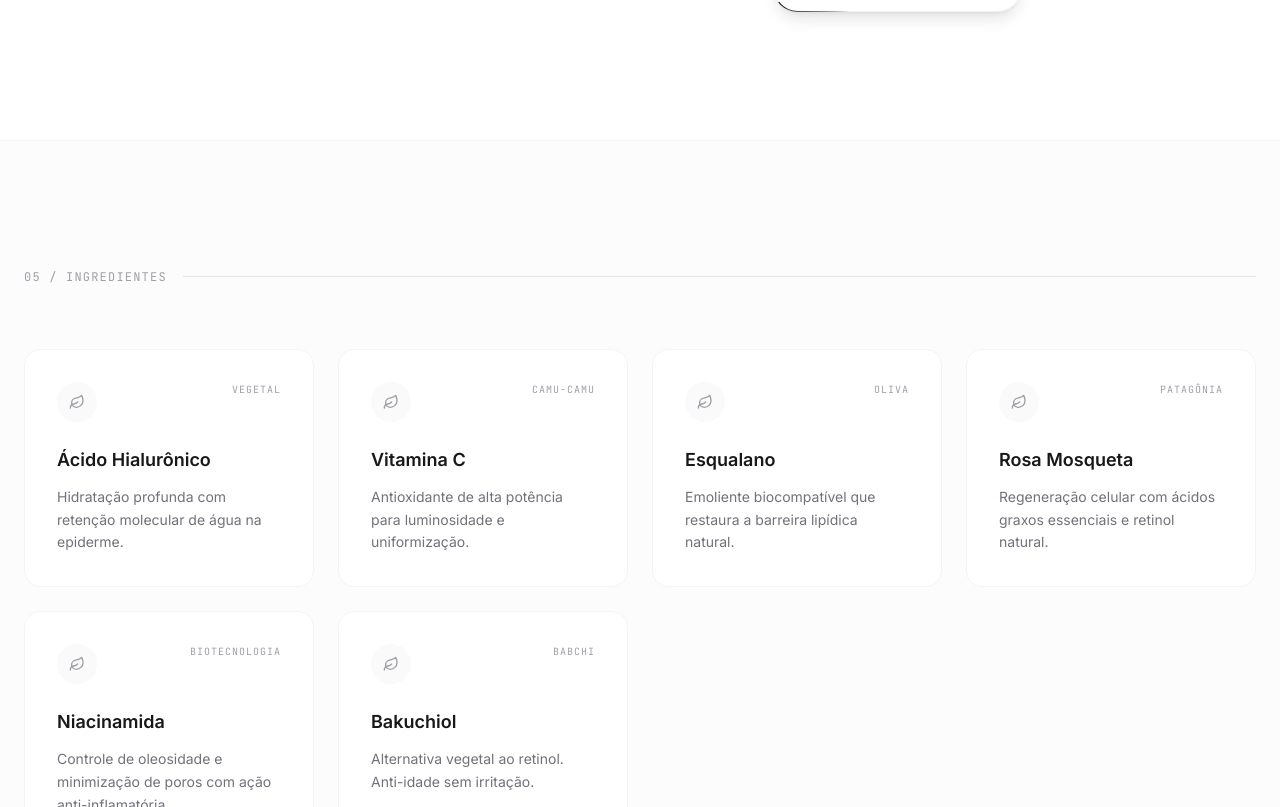
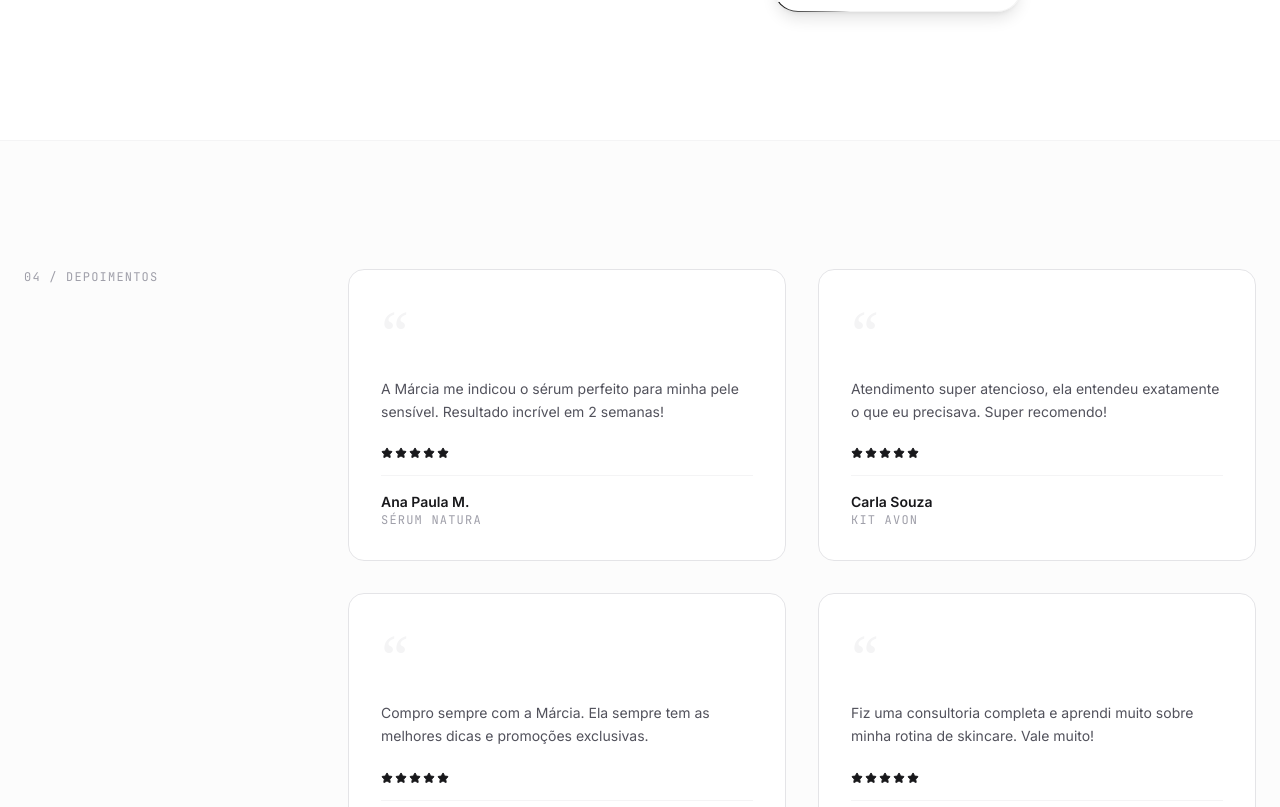
Before and after one commit to leonvpetri/Projeto-Marcia, a React (Vite) app: page / in a window 1280 px wide. Shown: the part 3913-4720 px from the top of the page. Built offline with nearby package versions, Linux system fonts and the light colour scheme.

Commit message:
feat: adiciona seção de Depoimentos

```diff
--- a/src/App.tsx
+++ b/src/App.tsx
@@ -3,7 +3,7 @@ import { motion, AnimatePresence } from 'motion/react';
 import {
   ArrowRight, ArrowDown, ShieldCheck, TrendingUp,
   Leaf, Droplet, Sun, Sparkles, Heart, Shield, Search, Menu, X,
-  CheckCircle2, AlertCircle, Info, ChevronRight
+  CheckCircle2, AlertCircle, Info, ChevronRight, Star
 } from 'lucide-react';
 import { FadeIn } from './components/FadeIn';
 import { TextReveal } from './components/TextReveal';
@@ -398,6 +398,44 @@ export default function App() {
         </div>
       </section>
 
+      {/* Depoimentos Section */}
+      <section id="depoimentos" className="py-32 border-b border-zinc-100 bg-zinc-50/50">
+        <div className="max-w-[1600px] mx-auto px-6 grid grid-cols-1 md:grid-cols-12 gap-16">
+          <div className="col-span-1 md:col-span-3">
+            <FadeIn>
+              <span className="text-xs font-mono uppercase tracking-widest text-zinc-400 block mb-4">04 / DEPOIMENTOS</span>
+            </FadeIn>
+          </div>
+          <div className="col-span-1 md:col-span-9">
+            {/* TODO: Substituir por depoimentos reais */}
+            <div className="grid grid-cols-1 md:grid-cols-2 gap-8">
+              {[
+                { name: 'Ana Paula M.', product: 'Sérum Natura', text: 'A Márcia me indicou o sérum perfeito para minha pele sensível. Resultado incrível em 2 semanas!' },
+                { name: 'Carla Souza', product: 'Kit Avon', text: 'Atendimento super atencioso, ela entendeu exatamente o que eu precisava. Super recomendo!' },
+                { name: 'Fernanda Lima', product: 'Hidratante Boticário', text: 'Compro sempre com a Márcia. Ela sempre tem as melhores dicas e promoções exclusivas.' },
+                { name: 'Juliana Torres', product: 'Mary Kay Skincare', text: 'Fiz uma consultoria completa e aprendi muito sobre minha rotina de skincare. Vale muito!' },
+              ].map((testimonial, i) => (
+                <FadeIn key={i} delay={i * 0.1}>
+                  <FlashlightCard className="rounded-2xl p-8 h-full flex flex-col">
+                    <div className="text-6xl text-zinc-100 font-serif leading-none mb-4">&ldquo;</div>
+                    <p className="text-sm text-zinc-600 leading-relaxed mb-6 flex-grow">{testimonial.text}</p>
+                    <div className="flex gap-0.5 mb-4">
+                      {[...Array(5)].map((_, j) => (
+                        <Star key={j} size={12} className="fill-zinc-900 text-zinc-900" />
+                      ))}
+                    </div>
+                    <div className="border-t border-zinc-100 pt-4">
+                      <div className="text-sm font-semibold">{testimonial.name}</div>
+                      <div className="text-xs font-mono uppercase tracking-widest text-zinc-400">{testimonial.product}</div>
+                    </div>
+                  </FlashlightCard>
+                </FadeIn>
+              ))}
+            </div>
+          </div>
+        </div>
+      </section>
+
       {/* Ingredientes Section */}
       <section id="sustentabilidade" className="py-32 border-b border-zinc-100 bg-zinc-50/50">
         <div className="max-w-[1600px] mx-auto px-6">
```
